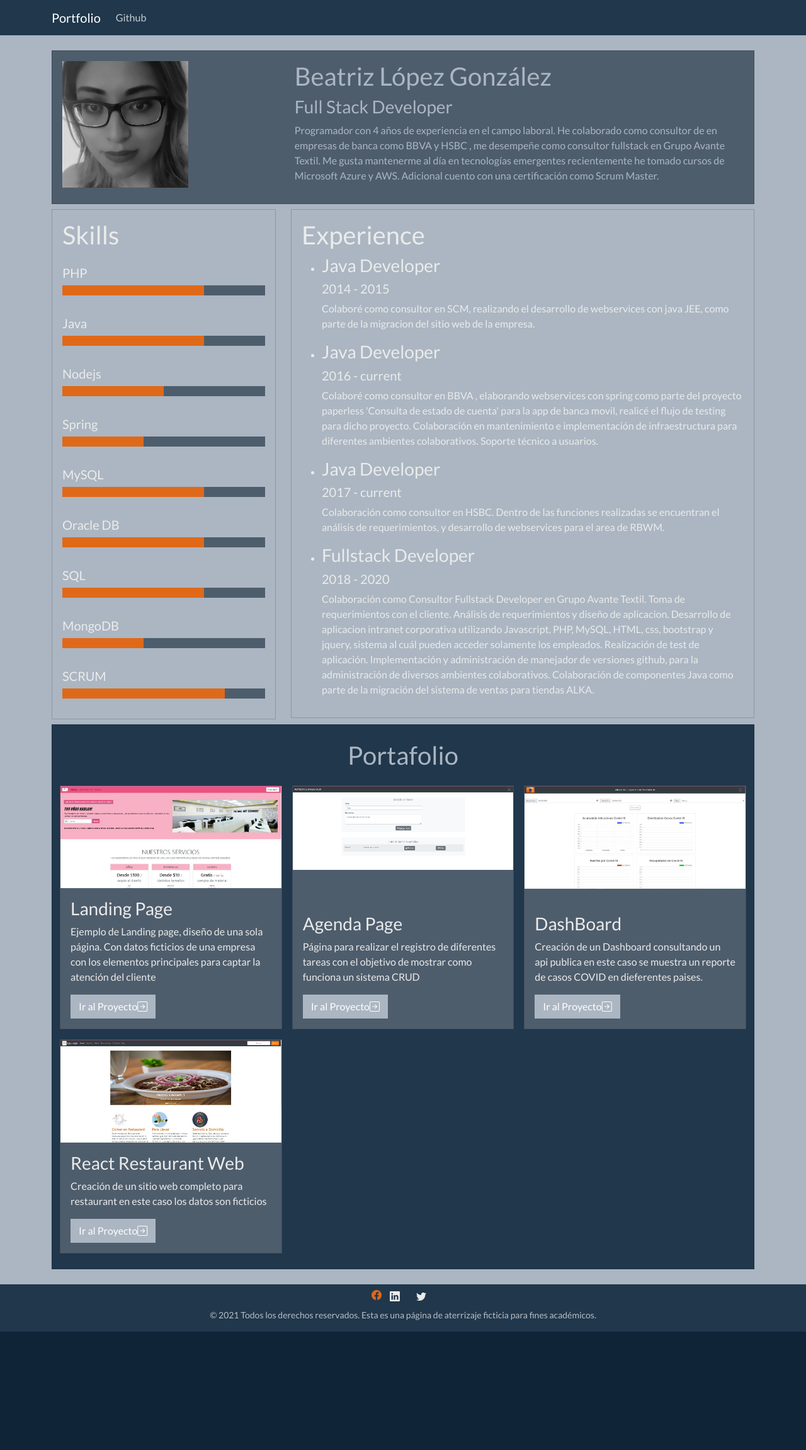
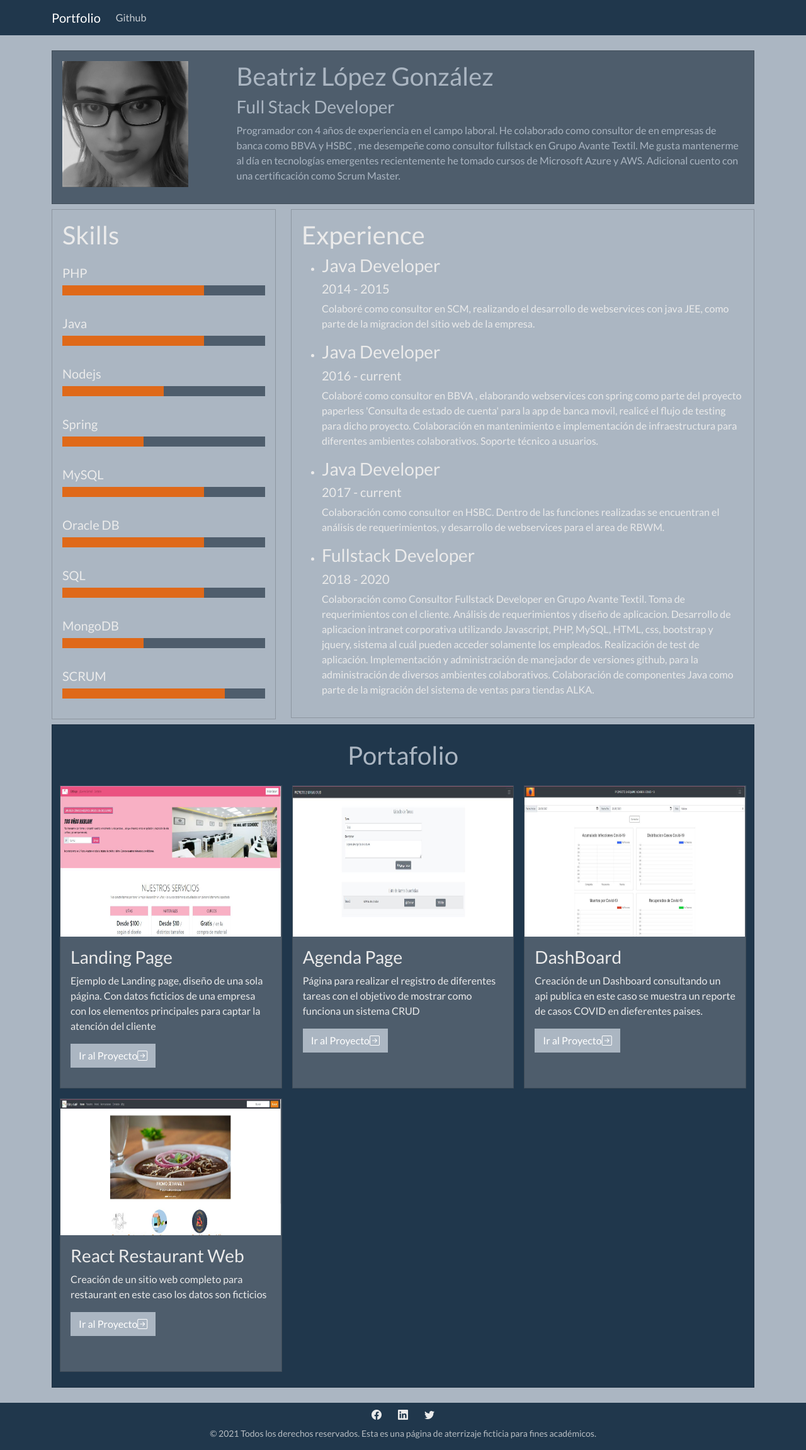
Before and after one commit to BetLopGlz/portafolio, a Next.js app: page / in a window 1280 px wide. Shown: the whole page at 63% size. Before the commit the page ends 2114 px from the top, so only its background shows below. Built offline with nearby package versions, Linux system fonts and the light colour scheme; a small style sheet from the web is missing.

Commit message:
adding eslint and resolve errors Image

```diff
--- a/components/Layout.js
+++ b/components/Layout.js
@@ -46,13 +46,13 @@ const Layout = ({ children, title, footer = true, dark = false }) => {
        <div className="row">
          <div className="col-6 col-md">
 
-             <a target="_blank"  href="https://www.facebook.com/bettyluboop" classnames="btn btn-block btn-social btn-facebook">
+             <a   href="https://www.facebook.com/bettyluboop" className="btn btn-block btn-social btn-facebook">
                <span className="bi bi-facebook"></span>
              </a>
-             <a  target="_blank" href="https://www.linkedin.com/in/beatriz-lpz-glz/" className="btn btn-block btn-social btn-linkedin">
+             <a   href="https://www.linkedin.com/in/beatriz-lpz-glz/" className="btn btn-block btn-social btn-linkedin">
                <span className="bi bi-linkedin"></span>
              </a>
-             <a  target="_blank" href="https://twitter.com/Bettylu_Boop" className="btn btn-block btn-social btn-twitter">
+             <a   href="https://twitter.com/Bettylu_Boop" className="btn btn-block btn-social btn-twitter">
                <span className=" bi bi-twitter"></span>
              </a>
 
--- a/package.json
+++ b/package.json
@@ -20,5 +20,9 @@
     "prop-types": "^15.7.2",
     "react": "^17.0.2",
     "react-dom": "^17.0.2"
+  },
+  "devDependencies": {
+    "eslint": "8.4.0",
+    "eslint-config-next": "12.0.5"
   }
 }
--- a/pages/index.js
+++ b/pages/index.js
@@ -1,6 +1,6 @@
 import LayOut from "../components/Layout";
 import { skills, experiences, projects} from "../profile";
-
+import Image from 'next/image';
 
 const Index = ()=>(
     <LayOut>
@@ -9,10 +9,10 @@ const Index = ()=>(
       <div className="col-md-12">
         <div className="card card-body bg-secondary text-light animate__animated animate__fadeIn">
           <div className="row">
-            <div className="col-md-4">
-              <img src="/Beatriz.jpg" alt="" width="200" height="200" className="img-fluid" />
+            <div className="col-md-3">
+              <Image src="/Beatriz.jpg" alt=""  width={200}  height={200} className="img-fluid" />
             </div>
-            <div className="col-md-8">
+            <div className="col-md-9">
               <h1>Beatriz López González</h1>
               <h3>Full Stack Developer</h3>
               <p>
@@ -92,9 +92,11 @@ const Index = ()=>(
                 <div className="col-md-4 p-2" key={index}>
                   <div className="card h-100">
                     <div className="overflow">
-                      <img
+                      <Image
                         src={`/${image}`}
                         alt=""
+                        width={350}
+                        height={250}
                         className="card-img-top"
                       />
                     </div>
@@ -104,7 +106,7 @@ const Index = ()=>(
                       <p>{description}</p>
                       <a
                         href={url}
-                        target="_blank"
+
                         className="btn btn-light"
                       >
                       Ir al Proyecto
```
Also changed, not shown: .eslintrc.json (added), 1 other file (tests, documents, lock files or other folders).
